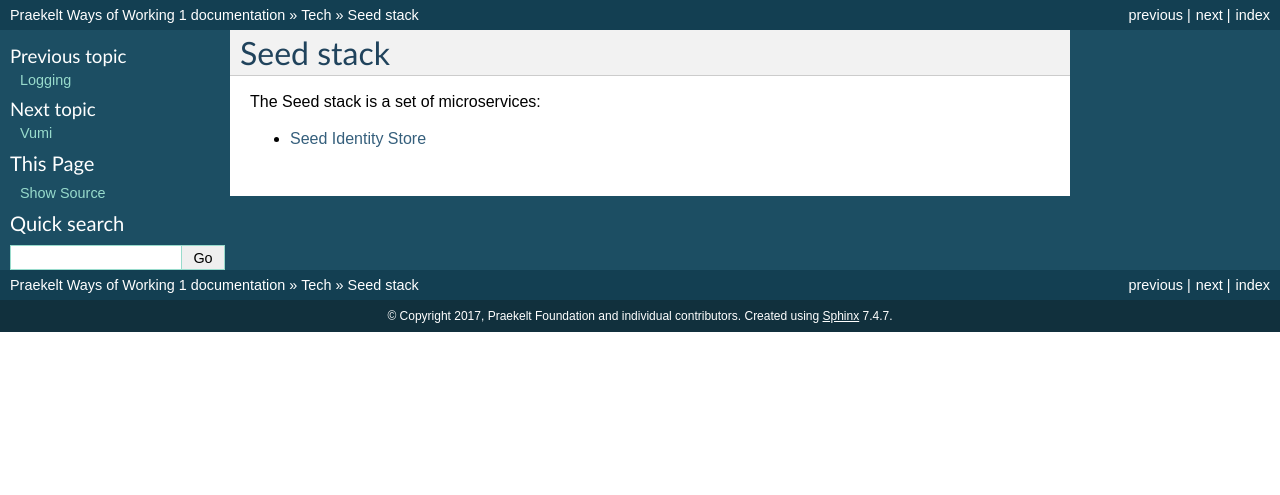
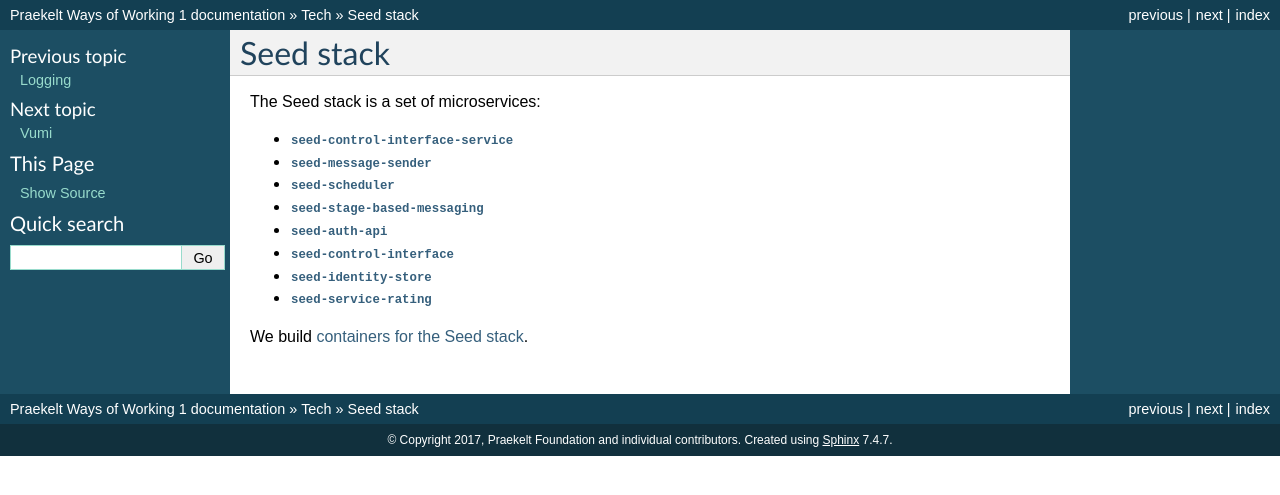
Before and after one commit to praekeltfoundation/ways-of-working, a Sphinx documentation site: the page built from docs/tech/seed-stack.md, in a window 1280 px wide. Shown: the top 495 px of the page. Built offline with Sphinx 7.4.7, drawn with Linux system fonts in a browser that asks for light colours.

Commit message:
Add info on the containers we build

```diff
--- a/docs/tech/seed-stack.md
+++ b/docs/tech/seed-stack.md
@@ -2,4 +2,15 @@
 
 The Seed stack is a set of microservices:
 
-- [Seed Identity Store](https://github.com/praekelt/seed-identity-store/)
+- [`seed-control-interface-service`](https://github.com/praekelt/seed-control-interface-service)
+- [`seed-message-sender`](https://github.com/praekelt/seed-message-sender)
+- [`seed-scheduler`](https://github.com/praekelt/seed-scheduler)
+- [`seed-stage-based-messaging`](https://github.com/praekelt/seed-stage-based-messaging)
+- [`seed-auth-api`](https://github.com/praekelt/seed-auth-api)
+- [`seed-control-interface`](https://github.com/praekelt/seed-control-interface)
+- [`seed-identity-store`](https://github.com/praekelt/seed-identity-store)
+- [`seed-service-rating`](https://github.com/praekelt/seed-service-rating)
+
+We build [containers for the Seed stack][docker-seed].
+
+[docker-seed]: https://github.com/praekeltfoundation/docker-seed/
```
Also changed, not shown: docs/tech/vumi.md (+4 -0 lines).
